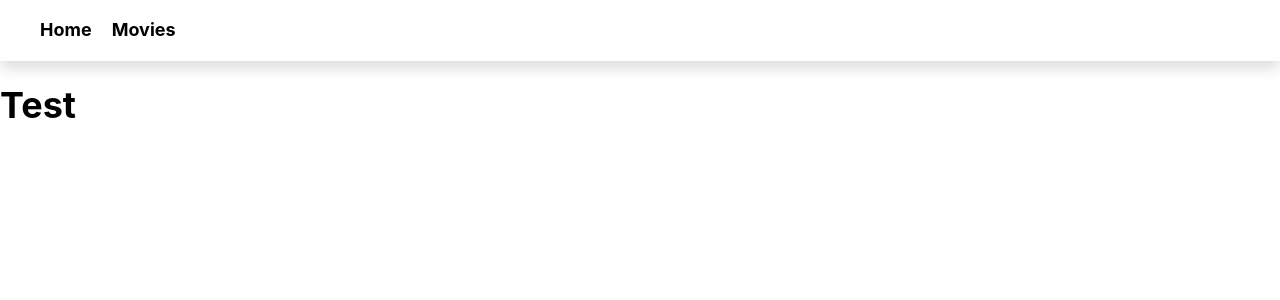
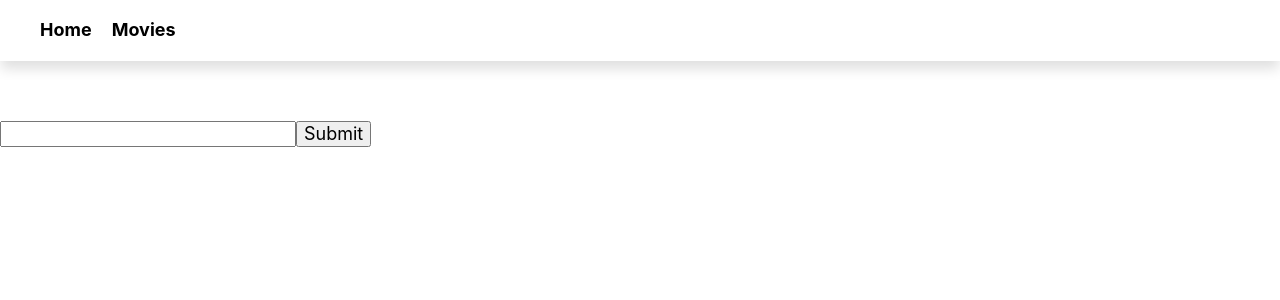
Before and after one commit to olhabahaieva/goit-react-hw-05-movie, a React (Create React App) app: page /movies in a window 1280 px wide. Shown: the top 300 px of the page. Built offline with nearby package versions, Linux system fonts and the light colour scheme.

Commit message:
added search for the movie page

```diff
--- a/src/pages/movies/Movies.jsx
+++ b/src/pages/movies/Movies.jsx
@@ -1,4 +1,12 @@
-const Movies = ()=>{
-    return <h1>Test</h1>
-}
+import css from './Movies.module.css';
+
+const Movies = () => {
+  return (
+    <form className={css.marginTop} action="">
+      <label htmlFor="search"></label>
+      <input type="text" name="search" id="search"/>
+      <button type="submit">Submit</button>
+    </form>
+  );
+};
 export default Movies;
--- /dev/null
+++ b/src/pages/movies/Movies.module.css
@@ -0,0 +1,3 @@
+.marginTop{
+    margin-top: 60px;
+}
```
